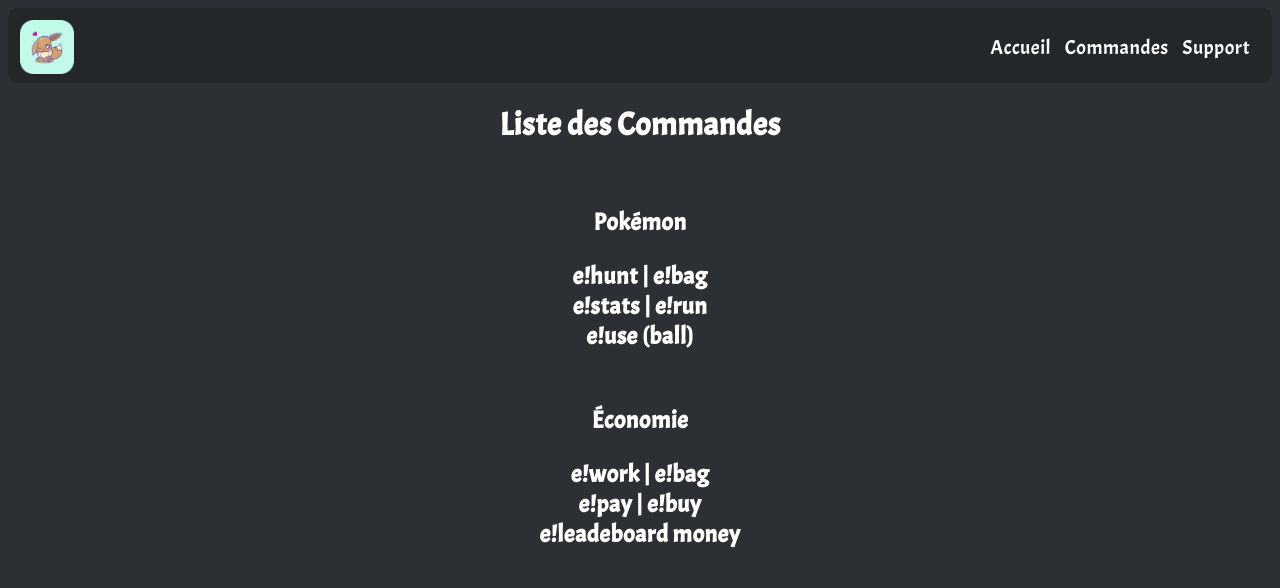
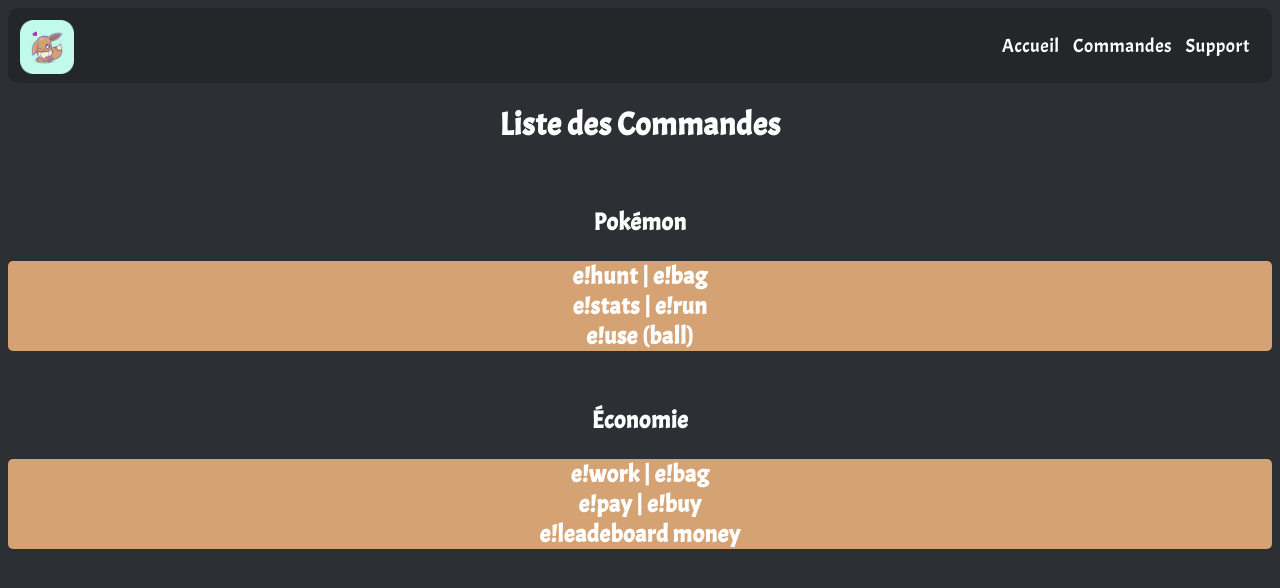
Before and after one commit to evolibot/evolibot.github.io, a plain HTML site: page commandes.html in a window 1280 px wide. Drawn offline with Linux system fonts and the light colour scheme.

Commit message:
Update style.css

```diff
--- a/style.css
+++ b/style.css
@@ -13,12 +13,13 @@
     color: white;
     text-decoration: none;
     cursor: pointer;
+    border-radius: 26px;
 }
 .nav ul{
     position: absolute;
     top: 15px;
     right: 25px;
-    font-size: 20px;
+    font-size: 19px;
 }
 .nav ul li{
     display: inline-block;
@@ -36,3 +37,7 @@
     color: rgb(213,162, 115);
     text-decoration: underline;
 }
+.h2,p{
+    background-color: rgb(213,162,115);
+    border-radius: 5px;
+}
```
